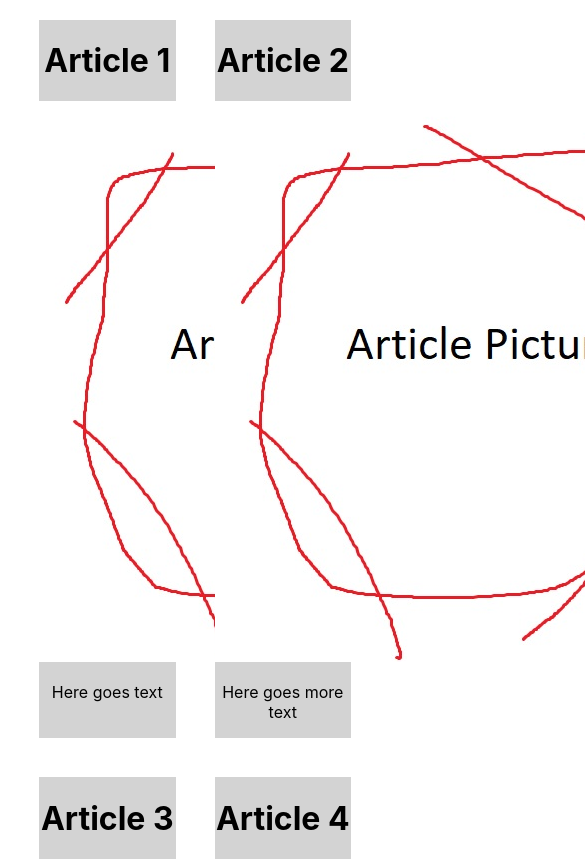
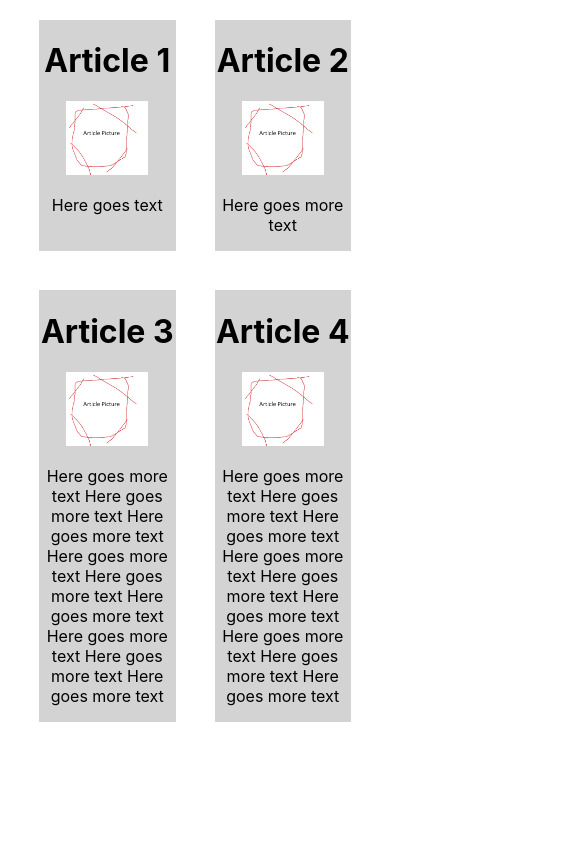
Before and after one commit to ForeztNoize/CMS-Test, a React (Create React App) app: page / in a window 390 px wide. Shown: the top 861 px of the page, 585 px wide, since content can reach past the window. Built offline with nearby package versions, Linux system fonts and the light colour scheme.

Commit message:
Made the pictures more responsive
Added resizing of article images for mobile devices in the media query and also changed the size for article images in general.

```diff
--- a/src/App.css
+++ b/src/App.css
@@ -19,6 +19,10 @@
   flex-direction: row;
   flex-wrap: wrap;
   justify-content: center;
+}
+
+#articleContent > img{
+  width: 80%;
 }
 
 /* Styling for the article thumbnails */
@@ -49,6 +53,10 @@
     width: 100%;
     padding: 0%;
   }
+
+  #articleContent > img{
+    width: 60%;
+  }
 }
 @keyframes App-logo-spin {
   from {
```
